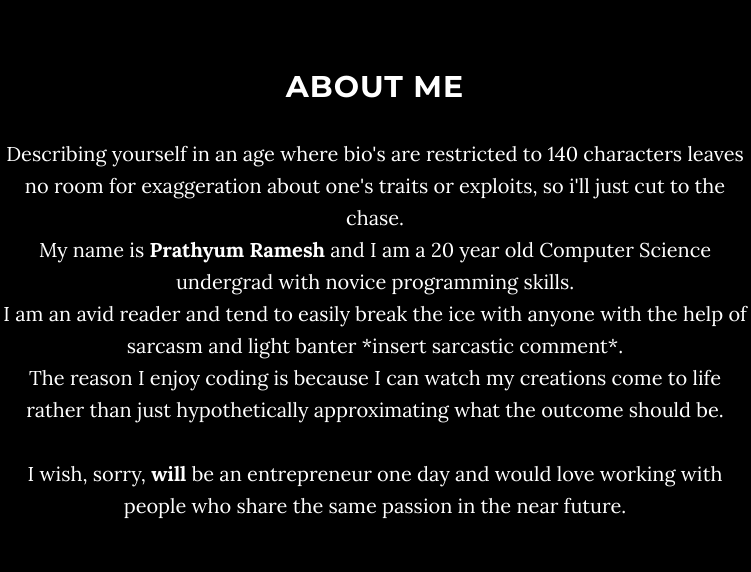
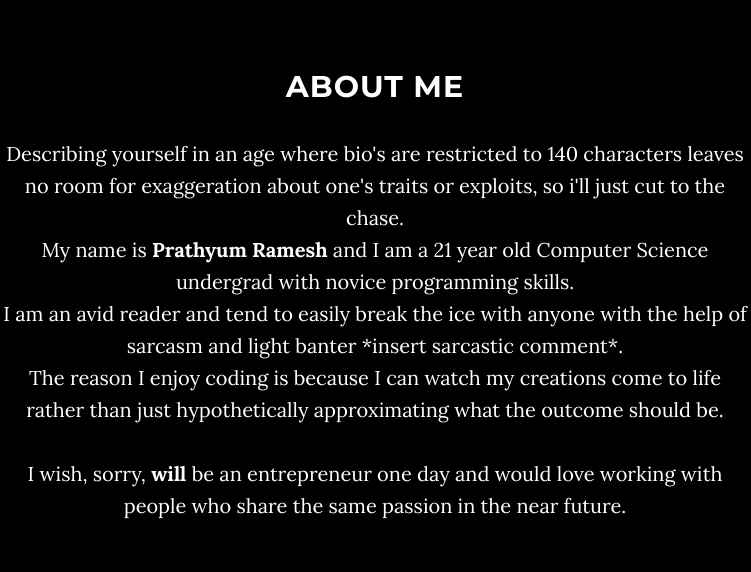
Before and after one commit to Prathyum/prathyum.github.io, a website: page index.html in a window 1280 px wide. Shown: the part 980-1552 px from the top of the page, 265-1016 px from the left. Drawn offline with nearby package versions, Linux system fonts and the light colour scheme; some packages are replaced by stand-ins of ours.

Commit message:
A year older :)

```diff
--- a/index.html
+++ b/index.html
@@ -95,7 +95,7 @@
                 <h2>About Me</h2>
                 <p>
                     Describing yourself in an age where bio's are restricted to 140 characters leaves no room for exaggeration about one's traits or exploits, so i'll just cut to the chase. <br>
-                    My name is <b> Prathyum Ramesh </b> and I am a 20 year old Computer Science undergrad with novice programming skills. <br> I am an avid reader and tend to easily break the ice with anyone with the help of sarcasm and light banter *insert sarcastic comment*. <br> The reason I enjoy coding is because I can watch my creations come to life rather than just hypothetically approximating what the outcome should be. <br><br> I wish, sorry, <b> will </b> be an entrepreneur one day and would love working with people who share the same passion in the near future.
+                    My name is <b> Prathyum Ramesh </b> and I am a 21 year old Computer Science undergrad with novice programming skills. <br> I am an avid reader and tend to easily break the ice with anyone with the help of sarcasm and light banter *insert sarcastic comment*. <br> The reason I enjoy coding is because I can watch my creations come to life rather than just hypothetically approximating what the outcome should be. <br><br> I wish, sorry, <b> will </b> be an entrepreneur one day and would love working with people who share the same passion in the near future.
 
                 </p>
             </div>
```
